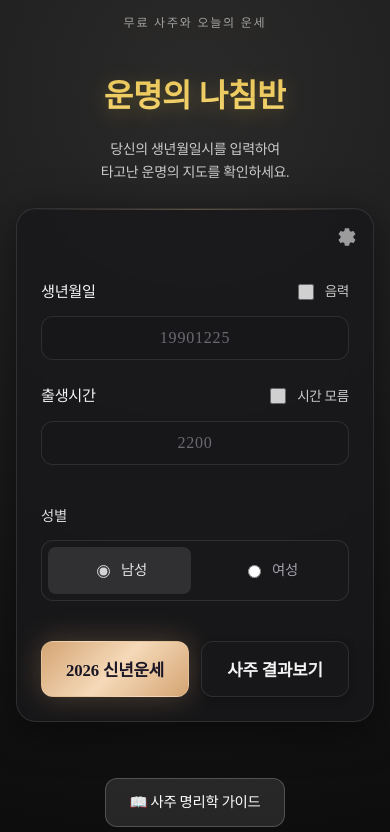
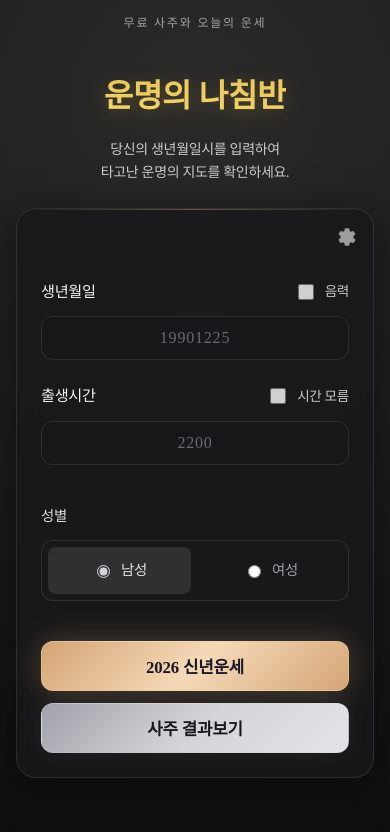
Before and after one commit to jadenspace/saju, a Next.js app: page / in a window 390 px wide. Shown: the top 832 px of the page. Built offline with nearby package versions, Linux system fonts and the light colour scheme; no server answers; a web font is replaced by a local one.

Commit message:
style: 세운 레이아웃 및 일주 분석 레이아웃 등 변경

```diff
--- a/src/features/saju-form/ui/SajuForm.module.css
+++ b/src/features/saju-form/ui/SajuForm.module.css
@@ -340,18 +340,15 @@
   height: 3.5rem;
   font-size: 1.05rem;
   font-weight: 600;
-  background: var(--glass-bg) !important;
-  color: var(--foreground) !important;
-  border: 1px solid var(--glass-border) !important;
-  box-shadow: var(--shadow-sm);
-  backdrop-filter: blur(var(--glass-blur));
+  background: var(--accent-gradient) !important;
+  color: #18181b !important;
+  border: 1px solid rgba(212, 212, 216, 0.4) !important;
+  box-shadow: var(--shadow-sm), 0 0 20px rgba(255, 255, 255, 0.1);
 }
 
 .secondaryButton:hover {
-  background: var(--secondary-hover) !important;
-  border-color: var(--accent) !important;
   transform: translateY(-2px);
-  box-shadow: var(--shadow-md);
+  box-shadow: var(--shadow-md), 0 0 25px rgba(255, 255, 255, 0.15);
 }
 
 /* Tablet and mobile optimization */
@@ -386,6 +383,10 @@
     font-size: 1rem;
   }
 
+  .buttonGroup {
+    flex-direction: column;
+  }
+
   .tooltipContent {
     display: none !important;
   }
--- a/src/features/saju-form/ui/SajuForm.tsx
+++ b/src/features/saju-form/ui/SajuForm.tsx
@@ -24,7 +24,7 @@ export const SajuForm = () => {
     applyDST: true,
     midnightMode: 'late' as 'early' | 'late',
   });
-  const [loading, setLoading] = useState(false);
+  const [loading, setLoading] = useState<'fortune' | 'result' | null>(null);
   const [error, setError] = useState<string>('');
   const [showSettings, setShowSettings] = useState(false);
 
@@ -90,13 +90,13 @@ export const SajuForm = () => {
 
   const handleSubmit = (e: React.FormEvent, destination: 'fortune' | 'result') => {
     e.preventDefault();
-    setLoading(true);
+    setLoading(destination);
     setError('');
 
     // Check Date format (YYYYMMDD)
     if (formData.birthDate.length !== 8) {
       setError('생년월일 8자리를 정확히 입력해주세요. (예: 19901225)');
-      setLoading(false);
+      setLoading(null);
       return;
     }
 
@@ -106,7 +106,7 @@ export const SajuForm = () => {
 
     if (month < 1 || month > 12 || day < 1 || day > 31) {
       setError('유효하지 않은 날짜입니다.');
-      setLoading(false);
+      setLoading(null);
       return;
     }
 
@@ -117,7 +117,7 @@ export const SajuForm = () => {
     if (!formData.unknownTime) {
       if (formData.birthTime.length !== 4) {
         setError('출생시간 4자리를 정확히 입력해주세요. (예: 1430)');
-        setLoading(false);
+        setLoading(null);
         return;
       }
       hour = String(parseInt(formData.birthTime.substring(0, 2)));
@@ -125,7 +125,7 @@ export const SajuForm = () => {
 
       if (parseInt(hour) < 0 || parseInt(hour) > 23 || parseInt(minute) < 0 || parseInt(minute) > 59) {
         setError('유효하지 않은 시간입니다.');
-        setLoading(false);
+        setLoading(null);
         return;
       }
     }
@@ -158,14 +158,14 @@ export const SajuForm = () => {
 
         if (formData.isLeapMonth && !resultLunar.intercalation) {
           setError(`${year}년 ${month}월에는 윤달이 없습니다.`);
-          setLoading(false);
+          setLoading(null);
           return;
         }
 
         // Additional check: Ensure dates match exactly (catches invalid days like Feb 30)
         if (resultLunar.year !== year || resultLunar.month !== month || resultLunar.day !== day) {
           setError('유효하지 않은 음력 날짜입니다.');
-          setLoading(false);
+          setLoading(null);
           return;
         }
 
@@ -174,7 +174,7 @@ export const SajuForm = () => {
         finalDay = String(solarDate.day);
       } catch (err) {
         setError('유효하지 않은 음력 날짜입니다. 윤달 여부와 날짜를 확인해주세요.');
-        setLoading(false);
+        setLoading(null);
         return;
       }
     }
@@ -432,22 +432,22 @@ export const SajuForm = () => {
       <div className={styles.buttonGroup}>
         <Button
           type="button"
-          disabled={loading}
+          disabled={loading !== null}
           className={styles.primaryButton}
           onClick={(e: React.MouseEvent) => {
             alert("준비중입니다.");
             // handleSubmit(e as unknown as React.FormEvent, 'fortune')
           }}
         >
-          {loading ? '분석 중...' : '2026 신년운세'}
+          {loading === 'fortune' ? '분석 중...' : '2026 신년운세'}
         </Button>
         <Button
           type="button"
-          disabled={loading}
+          disabled={loading !== null}
           className={styles.secondaryButton}
           onClick={(e: React.MouseEvent) => handleSubmit(e as unknown as React.FormEvent, 'result')}
         >
-          {loading ? '분석 중...' : '사주 결과보기'}
+          {loading === 'result' ? '분석 중...' : '사주 결과보기'}
         </Button>
       </div>
     </form>
--- a/src/views/home/ui/Page.tsx
+++ b/src/views/home/ui/Page.tsx
@@ -17,7 +17,7 @@ export const HomePage = () => {
         </p>
         <SajuForm />
 
-        <div style={{ marginTop: '2rem', display: 'flex', justifyContent: 'center', gap: '1rem', flexWrap: 'wrap' }}>
+        <div style={{ margin: '2rem 0', display: 'flex', justifyContent: 'center', gap: '1rem', flexWrap: 'wrap' }}>
 
           <Link
             href="/guide"
--- a/src/views/result/ui/Page.module.css
+++ b/src/views/result/ui/Page.module.css
@@ -65,16 +65,16 @@
 /* Mobile optimization */
 @media (max-width: 480px) {
   .main {
-    padding: 1rem;
+    padding: 0.5rem;
   }
 
   .content {
-    gap: 1.5rem;
-    padding: 1rem 0;
+    gap: 1rem;
+    padding: 0.5rem 0;
   }
 
   .title {
-    font-size: 1.5rem;
+    font-size: 1.375rem;
   }
 
   .actions {
```
Also changed, not shown: src/entities/saju/ui/GongmangAnalysis.module.css (+11 -0 lines), src/entities/saju/ui/IljuAnalysis.module.css (+7 -4 lines), src/entities/saju/ui/SajuCard.module.css (+24 -6 lines), src/entities/saju/ui/TwelveSinsalAnalysis.module.css (+13 -0 lines), src/entities/saju/ui/TwelveStagesAnalysis.module.css (+13 -0 lines), src/app/page.module.css (line endings or trailing spaces), src/shared/ui/Button.module.css (line endings or trailing spaces).
